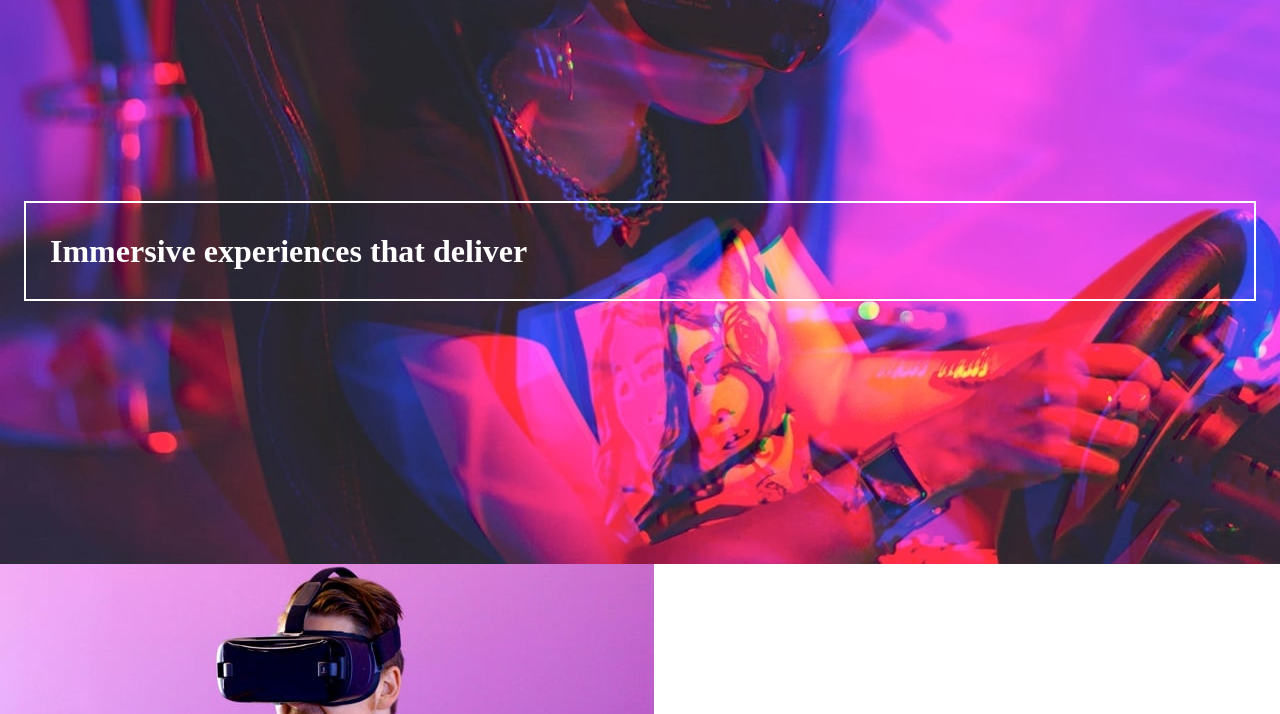
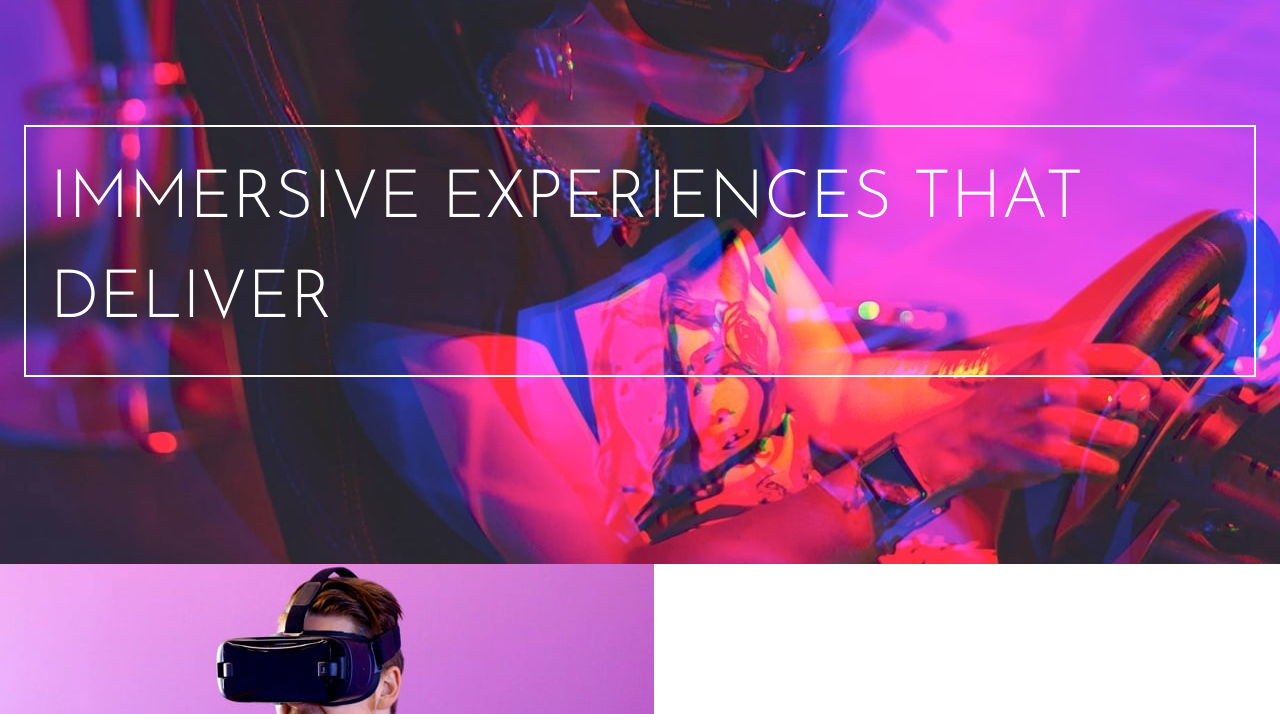
Before and after one commit to Joshk7/loopstudios, a plain HTML site: page index.html in a window 1280 px wide. Shown: the part 86-800 px from the top of the page. Drawn offline with Linux system fonts and the light colour scheme.

Commit message:
playing around with font size for header

```diff
--- a/index.html
+++ b/index.html
@@ -13,6 +13,12 @@
         />
 
         <title>Frontend Mentor | Loopstudios landing page</title>
+        <link rel="preconnect" href="https://fonts.googleapis.com" />
+        <link rel="preconnect" href="https://fonts.gstatic.com" crossorigin />
+        <link
+            href="https://fonts.googleapis.com/css2?family=Josefin+Sans:ital,wght@0,100..700;1,100..700&family=Outfit:wght@100..900&display=swap"
+            rel="stylesheet"
+        />
         <link rel="stylesheet" href="/css/style.css" />
     </head>
     <body>
@@ -53,9 +59,7 @@
                     <img src="/images/icon-hamburger.svg" alt="Menu" />
                 </button>
             </div>
-            <div class="header__title">
-                <h1>Immersive experiences that deliver</h1>
-            </div>
+            <h1 class="header__title">Immersive experiences that deliver</h1>
         </header>
         <main>
             <section>
--- a/scss/base/_index.scss
+++ b/scss/base/_index.scss
@@ -1 +1,2 @@
 @forward "reset";
+@forward "typography";
--- a/scss/base/_reset.scss
+++ b/scss/base/_reset.scss
@@ -20,12 +20,6 @@ svg {
     max-width: 100%;
 }
 
-p,
-h1,
-h2,
-h3,
-h4,
-h5,
-h6 {
-    overflow-wrap: break-word;
+:root {
+    --font-family-primary: "Josefin Sans";
 }
--- /dev/null
+++ b/scss/base/_typography.scss
@@ -0,0 +1,3 @@
+body {
+    font-family: var(--font-family-primary);
+}
--- a/scss/layout/_header.scss
+++ b/scss/layout/_header.scss
@@ -17,6 +17,9 @@
         border: a.rem(2) solid white;
         padding: a.rem(24);
         color: white;
+        text-transform: uppercase;
+        font-weight: 300;
+        font-size: clamp(2.25rem, 1.607rem + 3.214vw, 4.5rem)
     }
 }
 
```
Also changed, not shown: css/style.css, 1 other file.
